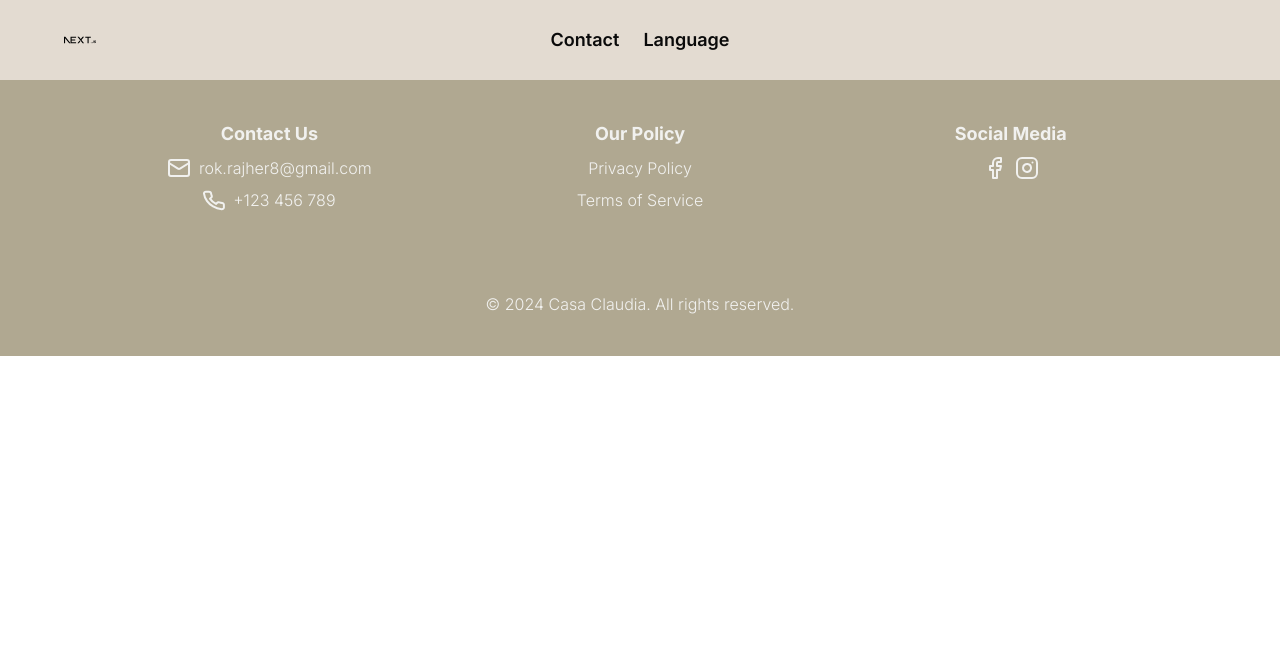
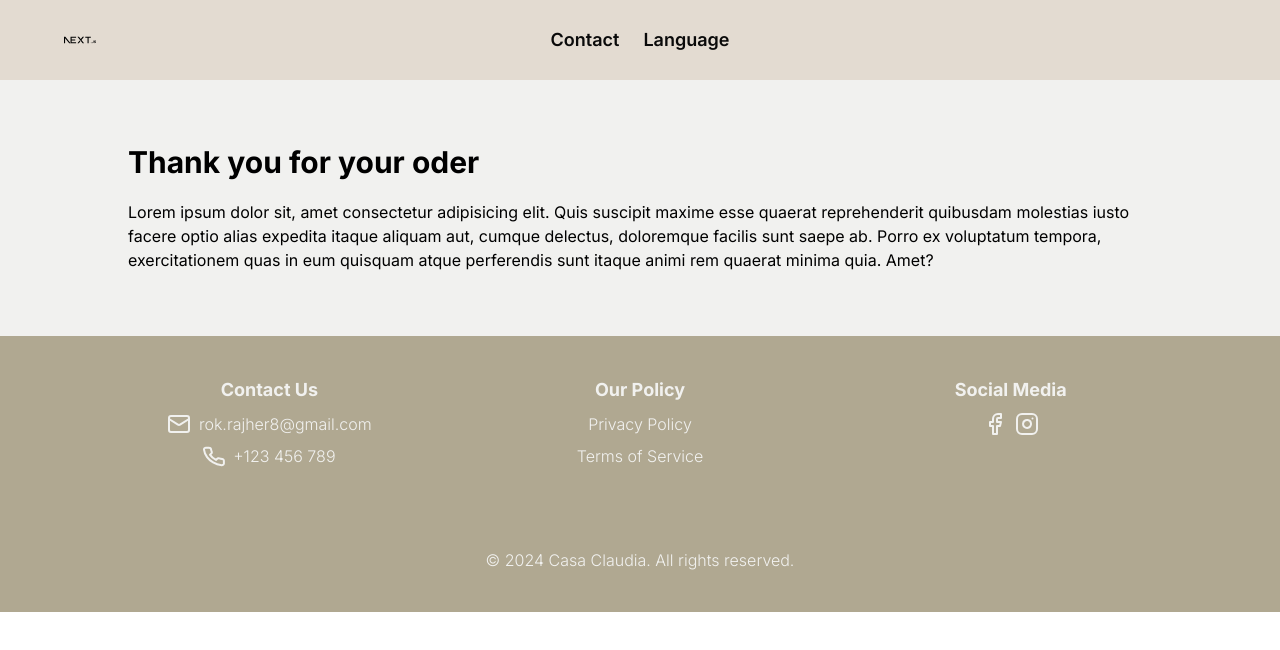
Before and after one commit to Casa-Claudia/casa-claudia-frontend, a Next.js app: page /order in a window 1280 px wide. Shown: the top 650 px of the page. Built offline with nearby package versions, Linux system fonts and the light colour scheme.

Commit message:
some order updates

```diff
--- a/src/app/order/page.tsx
+++ b/src/app/order/page.tsx
@@ -10,6 +10,16 @@ export default function Order() {
   return (
     <div className="order">
       <TopbarCheckout />
+      <main className="bg-my-white md:px-32 px-4 py-16">
+      <h1 className="text-3xl font-bold text-black">Thank you for your oder</h1>
+      <p className="mt-5  text-black">
+        Lorem ipsum dolor sit, amet consectetur adipisicing elit. Quis suscipit maxime esse quaerat
+        reprehenderit quibusdam molestias iusto facere optio alias expedita itaque aliquam aut,
+        cumque delectus, doloremque facilis sunt saepe ab. Porro ex voluptatum tempora,
+        exercitationem quas in eum quisquam atque perferendis sunt itaque animi rem quaerat minima
+        quia. Amet?
+      </p>
+    </main>
       <Footer />
     </div>
   );
```
